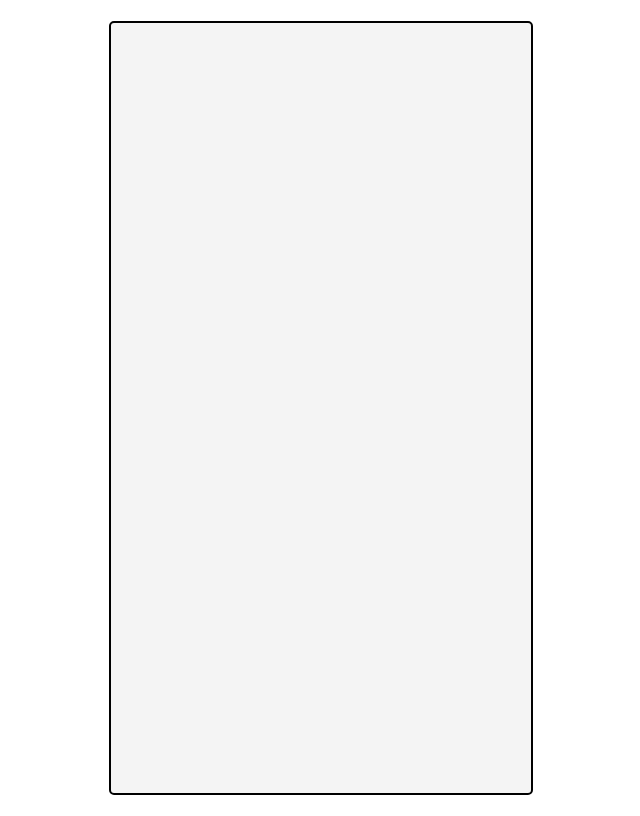
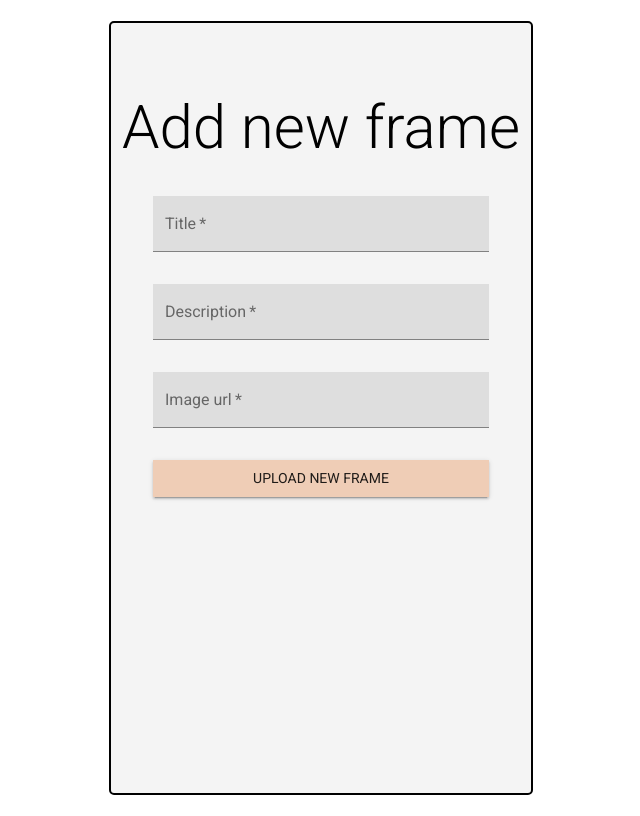
Before and after one commit to victorwikstrom/user-based-content, a React (Create React App) app in the folder client/: page /upload in a window 1280 px wide. Shown: the whole page, without its empty margins (319-959 px from the left). Built offline with nearby package versions, Linux system fonts and the light colour scheme.

Commit message:
uploading new frame works

```diff
--- a/client/src/navigation/Router.tsx
+++ b/client/src/navigation/Router.tsx
@@ -3,6 +3,7 @@ import Admin from "./Admin";
 import Login from "./Login";
 import Registration from "./Registration";
 import Start from "./Start";
+import Upload from "./Upload";
 
 function Router() {
   return (
@@ -14,6 +15,7 @@ function Router() {
         <Route path="/registration" component={Registration} />
         {/* <Route path="/edit" component={Edit} /> */}
         <Route path="/admin" component={Admin} />
+        <Route path="/upload" component={Upload} />
       </Switch>
     </BrowserRouter>
   );
--- a/client/src/navigation/Start.tsx
+++ b/client/src/navigation/Start.tsx
@@ -4,6 +4,7 @@ import Header from "../components/Header";
 import ImageCard from "../components/ImageCard";
 import PageHeading from "../components/PageHeading";
 import { Frame } from "../helpers";
+import { Link } from "react-router-dom";
 
 function Start() {
   const useStyles = makeStyles(() =>
@@ -47,7 +48,13 @@ function Start() {
       {frames.map((frame) => (
         <ImageCard frame={frame} />
       ))}
-      <Button variant="contained" color="primary" className={classes.addImage}>
+      <Button
+        variant="contained"
+        color="primary"
+        className={classes.addImage}
+        component={Link}
+        to="/upload"
+      >
         Add image
       </Button>
     </div>
--- /dev/null
+++ b/client/src/navigation/Upload.tsx
@@ -0,0 +1,126 @@
+import React, { ChangeEvent, useState } from "react";
+import {
+  Box,
+  Button,
+  createStyles,
+  makeStyles,
+  TextField,
+  Typography,
+} from "@material-ui/core";
+import { Link } from "react-router-dom";
+import { Frame } from "../helpers";
+
+function Upload() {
+  const useStyles = makeStyles(() =>
+    createStyles({
+      root: {
+        width: "400px",
+        display: "flex",
+        flexDirection: "column",
+        justifyContent: "center",
+        textAlign: "center",
+        marginTop: "4rem",
+      },
+      spacing: { margin: "2rem" },
+    })
+  );
+  const classes = useStyles();
+
+  const [frame, setFrame] = useState({
+    title: "",
+    description: "",
+    author: "",
+    date: "",
+    image: "",
+  });
+  const [hasErr, setHasErr] = useState(false);
+
+  const handleInputChange = (
+    e: ChangeEvent<HTMLTextAreaElement | HTMLInputElement>
+  ) => {
+    setHasErr(false);
+    const { name, value } = e.target;
+    setFrame({
+      ...frame,
+      [name]: value,
+    });
+  };
+
+  const handleCreateFrameClick = () => {
+    console.log(frame);
+    fetch("/api/frames", {
+      method: "POST",
+      credentials: "include",
+      headers: {
+        "Content-Type": "application/json",
+      },
+      body: JSON.stringify(frame),
+    })
+      .then((res) => res.json())
+      .then((result: { message: string; status: number }) => {
+        if (result.status === 500) {
+          setHasErr(true);
+          return;
+        }
+      });
+  };
+
+  return (
+    <Box className={classes.root}>
+      <form>
+        <Typography variant="h2">Add new frame</Typography>
+        <Box className={classes.spacing}>
+          <TextField
+            onChange={handleInputChange}
+            id="title"
+            label="Title"
+            name="title"
+            variant="filled"
+            required
+            fullWidth
+          />
+        </Box>
+
+        <Box className={classes.spacing}>
+          <TextField
+            onChange={handleInputChange}
+            id="description"
+            label="Description"
+            name="description"
+            variant="filled"
+            multiline
+            required
+            fullWidth
+          />
+        </Box>
+
+        <Box className={classes.spacing}>
+          <TextField
+            onChange={handleInputChange}
+            id="image"
+            label="Image url"
+            name="image"
+            variant="filled"
+            required
+            fullWidth
+          />
+        </Box>
+        <Box className={classes.spacing}>
+          <Button
+            variant="contained"
+            color="primary"
+            fullWidth
+            onClick={handleCreateFrameClick}
+            component={Link}
+            to="/"
+          >
+            Upload new frame
+          </Button>
+          {hasErr ? <Typography>Something is wrong</Typography> : null}
+        </Box>
+      </form>
+    </Box>
+  );
+}
+
+export default Upload;
--- a/client/src/navigation/routes.tsx
+++ b/client/src/navigation/routes.tsx
@@ -23,4 +23,8 @@ export const routes: { name: string; path: string }[] = [
     name: "Admin",
     path: "/admin",
   },
+  {
+    name: "Upload",
+    path: "/upload",
+  },
 ];
```
